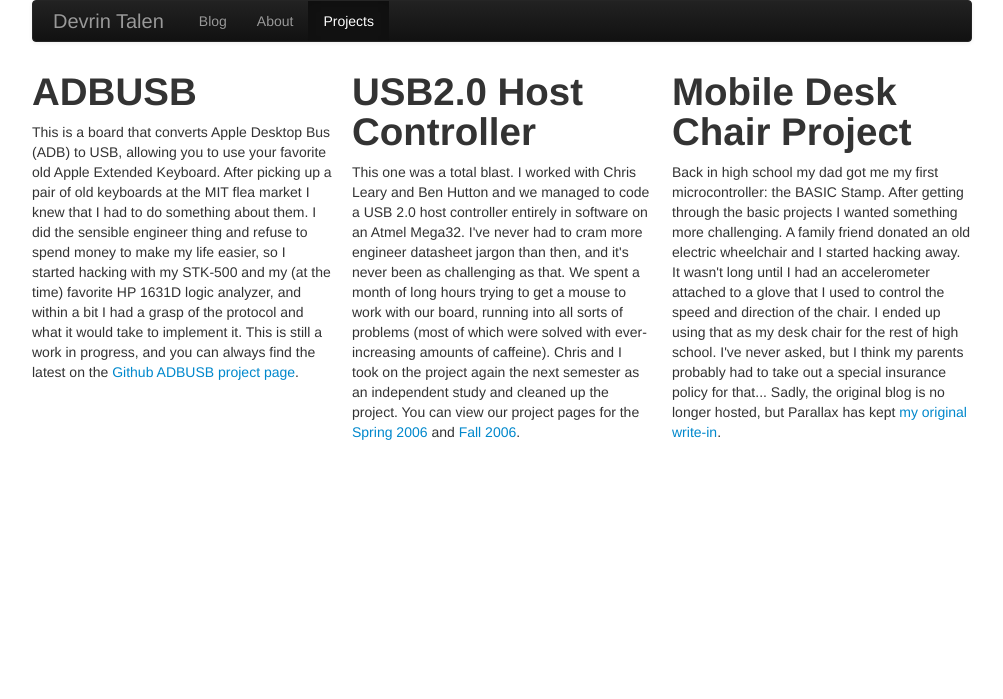
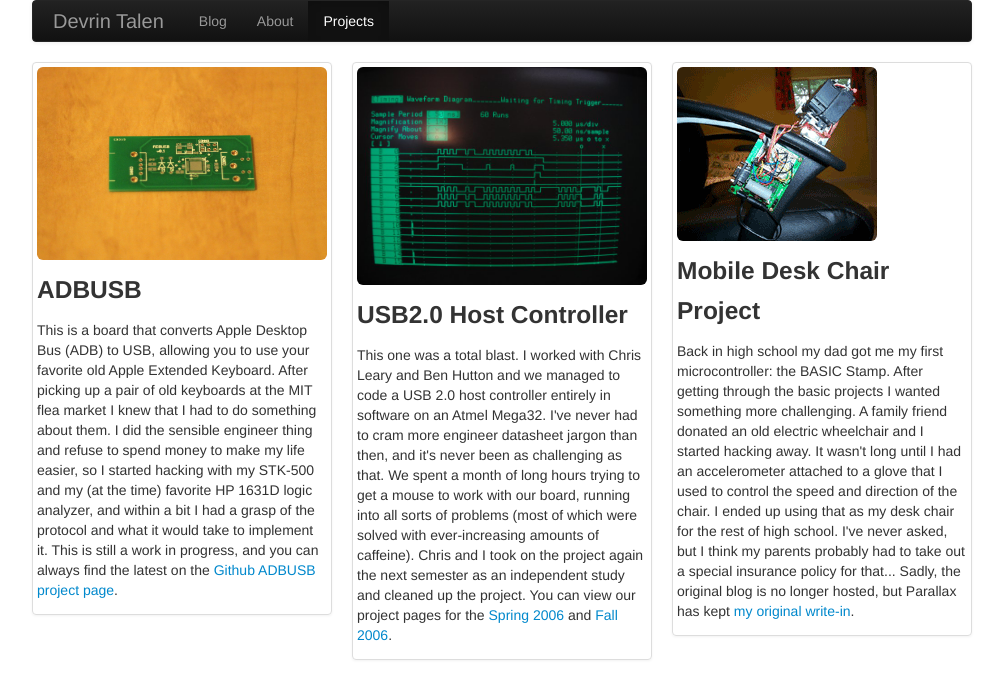
Before and after one commit to devrintalen/devrintalen.github.com, a Jekyll site: the page built from projects.html, in a window 1280 px wide. Shown: the top 699 px of the page, without its empty margins (138-1141 px from the left). Built offline with Jekyll 4.4.1, drawn with Linux system fonts in a browser that asks for light colours.

Commit message:
Updates to the project page

```diff
--- a/projects.html
+++ b/projects.html
@@ -14,55 +14,65 @@ title: Projects - Devrin Talen
   </div>
 </div>
 
-<div class="row">
+<ul class="thumbnails">
 
-  <div class="span4">
-    <h1>ADBUSB</h1>
+  <li class="span4">
+    <div class="thumbnail">
+      <a href="https://github.com/devrintalen/adbusb"><img class="img-rounded" src="/img/adbusb_pcb_v01.jpg" alt="ADBUSB printed circuit board"></a>
+      <h3>ADBUSB</h3>
       <p>This is a board that converts Apple Desktop Bus (ADB) to USB,
 	allowing you to use your favorite old Apple Extended
-    Keyboard. After picking up a pair of old keyboards at the MIT flea
-    market I knew that I had to do something about them. I did the
-    sensible engineer thing and refuse to spend money to make my life
-    easier, so I started hacking with my STK-500 and my (at the time)
-    favorite HP 1631D logic analyzer, and within a bit I had a grasp
-    of the protocol and what it would take to implement it. This is
-    still a work in progress, and you can always find the latest on
-    the <a href="https://github.com/devrintalen/adbusb">Github ADBUSB
-    project page</a>.</p>
+	Keyboard. After picking up a pair of old keyboards at the MIT
+	flea market I knew that I had to do something about them. I
+	did the sensible engineer thing and refuse to spend money to
+	make my life easier, so I started hacking with my STK-500 and
+	my (at the time) favorite HP 1631D logic analyzer, and within
+	a bit I had a grasp of the protocol and what it would take to
+	implement it. This is still a work in progress, and you can
+	always find the latest on
+	the <a href="https://github.com/devrintalen/adbusb">Github
+	ADBUSB project page</a>.</p>
     </div>
+  </li>
 
-  <div class="span4">
-    <h1>USB2.0 Host Controller</h1>
+  <li class="span4">
+    <div class="thumbnail">
+      <a href="https://instruct1.cit.cornell.edu/courses/eceprojectsland/STUDENTPROJ/2007to2008/blh36_cdl28_dct23/index.html"><img class="img-rounded" src="/img/dla_ack_lowres.jpg" alt="Logic Analyzer trace"></a>
+      <h3>USB2.0 Host Controller</h3>
       <p>This one was a total blast. I worked with Chris Leary and Ben
-      Hutton and we managed to code a USB 2.0 host controller entirely
-      in software on an Atmel Mega32. I've never had to cram more
-      engineer datasheet jargon than then, and it's never been as
-      challenging as that. We spent a month of long hours trying to
-      get a mouse to work with our board, running into all sorts of
-      problems (most of which were solved with ever-increasing amounts
-      of caffeine). Chris and I took on the project again the next
-      semester as an independent study and cleaned up the project. You
-      can view our project pages for
+	Hutton and we managed to code a USB 2.0 host controller
+	entirely in software on an Atmel Mega32. I've never had to
+	cram more engineer datasheet jargon than then, and it's never
+	been as challenging as that. We spent a month of long hours
+	trying to get a mouse to work with our board, running into all
+	sorts of problems (most of which were solved with
+	ever-increasing amounts of caffeine). Chris and I took on the
+	project again the next semester as an independent study and
+	cleaned up the project. You can view our project pages for
 	the <a href="https://courses.cit.cornell.edu/ee476/FinalProjects/s2007/blh36_cdl28_dct23/blh36_cdl28_dct23/index.html">Spring
 	2006</a>
 	and <a href="https://instruct1.cit.cornell.edu/courses/eceprojectsland/STUDENTPROJ/2007to2008/blh36_cdl28_dct23/index.html">Fall
 	2006</a>.</p>
     </div>
+  </li>
 
-  <div class="span4">
-    <h1>Mobile Desk Chair Project</h1>
-    <p>Back in high school my dad got me my first microcontroller: the
-    BASIC Stamp. After getting through the basic projects I wanted
-    something more challenging. A family friend donated an old
-    electric wheelchair and I started hacking away. It wasn't long
-    until I had an accelerometer attached to a glove that I used to
-    control the speed and direction of the chair. I ended up using
-    that as my desk chair for the rest of high school. I've never
-    asked, but I think my parents probably had to take out a special
-    insurance policy for that... Sadly, the original blog is no longer
-    hosted, but Parallax has
+  <li class="span4">
+    <div class="thumbnail">
+      <a href="http://www.parallax.com/tabid/322/Default.aspx"><img class="img-rounded" src="/img/chair_stamp.gif" alt="Parallax STAMP microcontroller"></a>
+      <h3>Mobile Desk Chair Project</h3>
+      <p>Back in high school my dad got me my first microcontroller:
+	the BASIC Stamp. After getting through the basic projects I
+	wanted something more challenging. A family friend donated an
+	old electric wheelchair and I started hacking away. It wasn't
+	long until I had an accelerometer attached to a glove that I
+	used to control the speed and direction of the chair. I ended
+	up using that as my desk chair for the rest of high
+	school. I've never asked, but I think my parents probably had
+	to take out a special insurance policy for that... Sadly, the
+	original blog is no longer hosted, but Parallax has
 	kept <a href="http://www.parallax.com/tabid/322/Default.aspx">my
 	original write-in</a>.</p>
     </div>
+  </li>
 
-</div>
+</ul>
```
Also changed, not shown: img/chair_stamp.gif (added), img/dla_ack_lowres.jpg (added). Lines whose indentation alone changed are shown as unchanged.
